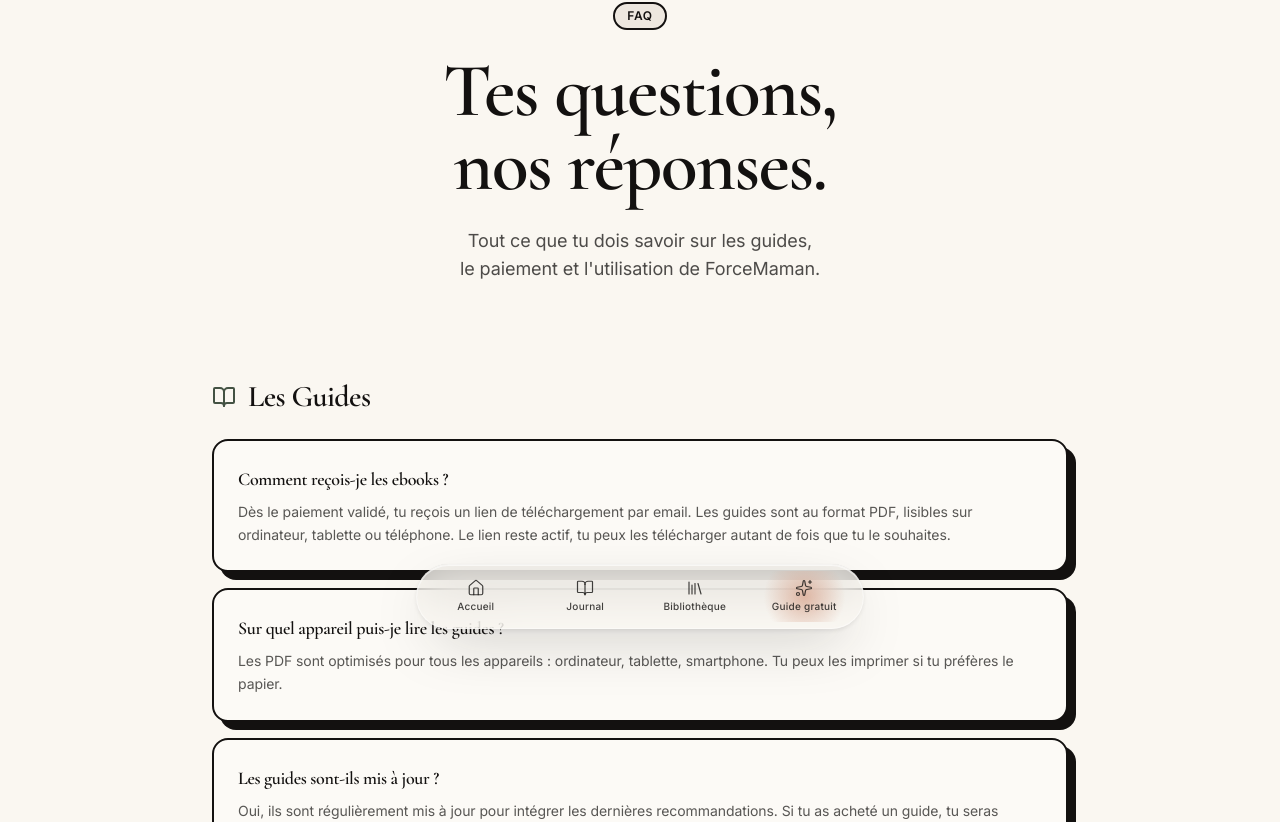
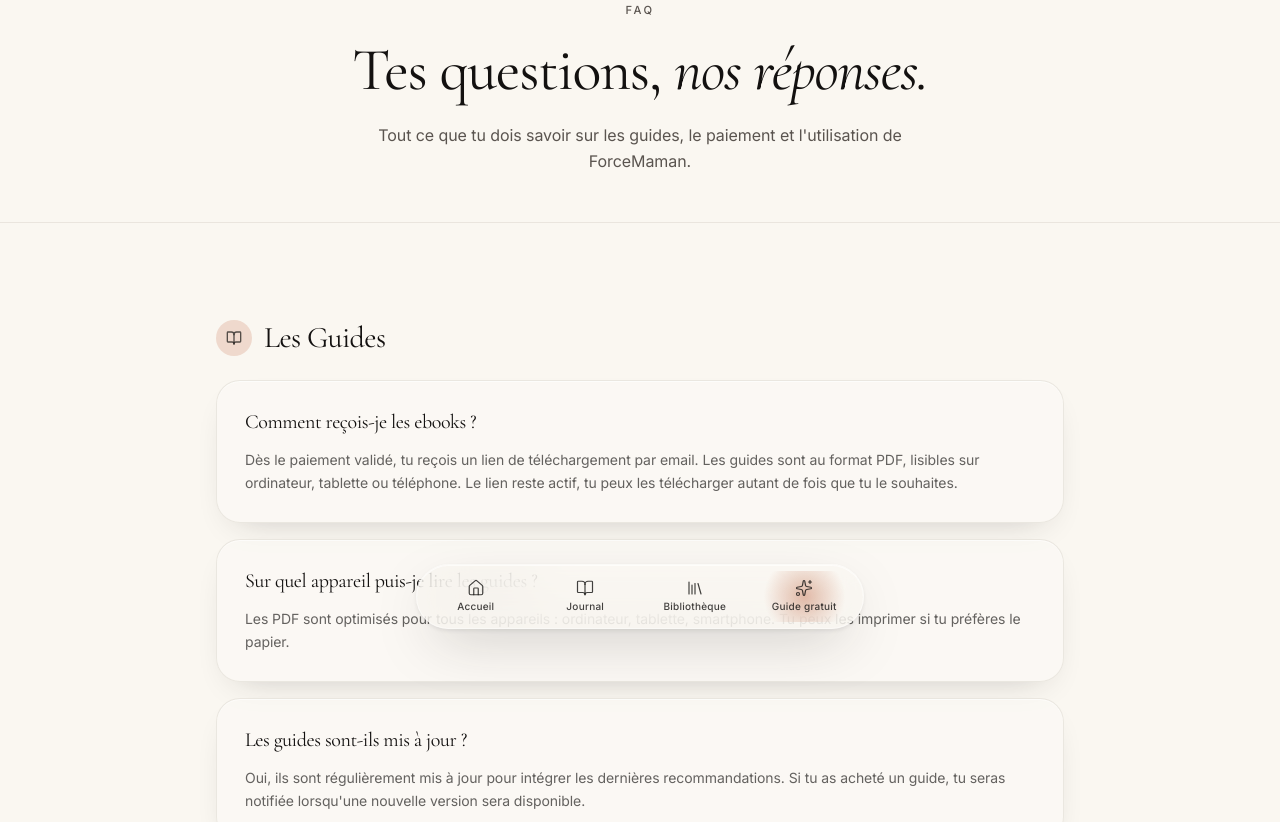
Before and after one commit to emperor987/forcemaman-guides, a React (Vite) app: page /faq in a window 1280 px wide. Shown: the part 159-981 px from the top of the page. Built offline with nearby package versions, Linux system fonts and the light colour scheme; no server answers; what @convex-dev/auth would draw is missing.

Commit message:
Freebuff: Continue

```diff
--- a/src/pages/Contact.tsx
+++ b/src/pages/Contact.tsx
@@ -32,7 +32,7 @@ export default function Contact() {
                     Message envoyé.
                   </p>
                   <p className="mt-1 text-sm leading-relaxed text-muted-foreground">
-                    Merci pour votre mot — je vous réponds sous 48 heures
+                    Merci pour votre mot, je vous réponds sous 48 heures
                     ouvrées.
                   </p>
                 </div>
--- a/src/pages/FAQ.tsx
+++ b/src/pages/FAQ.tsx
@@ -1,3 +1,4 @@
+import { Link } from "react-router";
 import Layout from "@/components/Layout";
 import Reveal from "@/components/Reveal";
 import {
@@ -16,15 +17,18 @@ const faqCategories = [
     questions: [
       {
         question: "Comment reçois-je les ebooks ?",
-        answer: "Dès le paiement validé, tu reçois un lien de téléchargement par email. Les guides sont au format PDF, lisibles sur ordinateur, tablette ou téléphone. Le lien reste actif, tu peux les télécharger autant de fois que tu le souhaites.",
+        answer:
+          "Dès le paiement validé, tu reçois un lien de téléchargement par email. Les guides sont au format PDF, lisibles sur ordinateur, tablette ou téléphone. Le lien reste actif, tu peux les télécharger autant de fois que tu le souhaites.",
       },
       {
         question: "Sur quel appareil puis-je lire les guides ?",
-        answer: "Les PDF sont optimisés pour tous les appareils : ordinateur, tablette, smartphone. Tu peux les imprimer si tu préfères le papier.",
+        answer:
+          "Les PDF sont optimisés pour tous les appareils : ordinateur, tablette, smartphone. Tu peux les imprimer si tu préfères le papier.",
       },
       {
         question: "Les guides sont-ils mis à jour ?",
-        answer: "Oui, ils sont régulièrement mis à jour pour intégrer les dernières recommandations. Si tu as acheté un guide, tu seras notifiée lorsqu'une nouvelle version sera disponible.",
+        answer:
+          "Oui, ils sont régulièrement mis à jour pour intégrer les dernières recommandations. Si tu as acheté un guide, tu seras notifiée lorsqu'une nouvelle version sera disponible.",
       },
     ],
   },
@@ -34,15 +38,18 @@ const faqCategories = [
     questions: [
       {
         question: "Comment puis-je payer ?",
-        answer: "Le paiement se fait par Stripe, de manière 100% sécurisée, par carte bancaire (Visa, Mastercard, American Express). Aucune donnée bancaire n'est stockée sur notre site.",
+        answer:
+          "Le paiement se fait par Stripe, de manière 100% sécurisée, par carte bancaire (Visa, Mastercard, American Express). Aucune donnée bancaire n'est stockée sur notre site.",
       },
       {
         question: "Reçois-je une facture ?",
-        answer: "Oui, tu reçois automatiquement une facture par email après ton achat.",
+        answer:
+          "Oui, tu reçois automatiquement une facture par email après ton achat.",
       },
       {
         question: "Le paiement est-il sécurisé ?",
-        answer: "Oui, absolument. Nous utilisons Stripe, un leader mondial du paiement en ligne. Toutes les transactions sont chiffrées et sécurisées.",
+        answer:
+          "Oui, absolument. Nous utilisons Stripe, un leader mondial du paiement en ligne. Toutes les transactions sont chiffrées et sécurisées.",
       },
     ],
   },
@@ -52,11 +59,13 @@ const faqCategories = [
     questions: [
       {
         question: "Puis-je me faire rembourser ?",
-        answer: "Oui, nous appliquons une politique de remboursement sous 14 jours après l'achat. Contacte-nous par email si tu n'es pas satisfaite.",
+        answer:
+          "Oui, nous appliquons une politique de remboursement sous 14 jours après l'achat. Contacte-nous par email si tu n'es pas satisfaite.",
       },
       {
         question: "Comment demander un remboursement ?",
-        answer: "Envoie-nous un email à hello@forcemaman.fr avec ton numéro de commande. Nous traitons ta demande sous 48 heures.",
+        answer:
+          "Envoie-nous un email à hello@forcemaman.fr avec ton numéro de commande. Nous traitons ta demande sous 48 heures.",
       },
     ],
   },
@@ -66,11 +75,13 @@ const faqCategories = [
     questions: [
       {
         question: "Les guides remplacent-ils un avis médical ?",
-        answer: "Non, absolument pas. Les guides ForceMaman sont des outils d'information et d'accompagnement. Ils ne remplacent en aucun cas un avis médical professionnel. En cas de doute ou de problème de santé, consulte un professionnel de santé qualifié.",
+        answer:
+          "Non, absolument pas. Les guides ForceMaman sont des outils d'information et d'accompagnement. Ils ne remplacent en aucun cas un avis médical professionnel. En cas de doute ou de problème de santé, consulte un professionnel de santé qualifié.",
       },
       {
         question: "Qui a écrit ces guides ?",
-        answer: "Maria Garcia, ancienne sage-femme avec 8 ans d'expérience et maman. Elle combine son expertise professionnelle avec son vécu personnel pour offrir des conseils bienveillants et pertinents.",
+        answer:
+          "Maria Garcia, ancienne sage-femme avec 8 ans d'expérience et maman. Elle combine son expertise professionnelle avec son vécu personnel pour offrir des conseils bienveillants et pertinents.",
       },
     ],
   },
@@ -80,11 +91,13 @@ const faqCategories = [
     questions: [
       {
         question: "Comment contacter ForceMaman ?",
-        answer: "Tu peux nous écrire à hello@forcemaman.fr. Nous répondons à tous les messages sous 48 heures. Pour une question urgente de santé, contacte directement un professionnel de santé.",
+        answer:
+          "Tu peux nous écrire à hello@forcemaman.fr. Nous répondons à tous les messages sous 48 heures. Pour une question urgente de santé, contacte directement un professionnel de santé.",
       },
       {
         question: "Puis-je vous suggérer un sujet de guide ?",
-        answer: "Bien sûr ! Nous sommes toujours à l'écoute des besoins des mamans. Envoie-nous tes suggestions à hello@forcemaman.fr.",
+        answer:
+          "Bien sûr ! Nous sommes toujours à l'écoute des besoins des mamans. Envoie-nous tes suggestions à hello@forcemaman.fr.",
       },
     ],
   },
@@ -93,17 +106,15 @@ const faqCategories = [
 export default function FAQ() {
   return (
     <Layout>
-      {/* Header */}
-      <section className="py-16 sm:py-24">
-        <div className="mx-auto max-w-3xl px-5 text-center">
+      {/* ============ HEADER ============ */}
+      <section className="border-b border-border/60">
+        <div className="mx-auto max-w-3xl px-6 pb-12 pt-16 text-center lg:pt-24">
           <Reveal>
-            <span className="inline-block rounded-full border-2 border-ink bg-secondary px-3 py-1 text-xs font-semibold uppercase tracking-wider text-ink">
-              FAQ
-            </span>
-            <h1 className="mt-6 font-display text-fluid-hero font-bold text-ink text-balance">
-              Tes questions, nos réponses.
+            <p className="eyebrow">FAQ</p>
+            <h1 className="mt-5 font-serif text-4xl leading-[1.05] text-foreground sm:text-6xl">
+              Tes questions, <span className="italic">nos réponses.</span>
             </h1>
-            <p className="mt-6 text-lg text-ink/75 max-w-xl mx-auto text-balance">
+            <p className="mx-auto mt-5 max-w-xl text-base leading-relaxed text-muted-foreground">
               Tout ce que tu dois savoir sur les guides, le paiement et
               l'utilisation de ForceMaman.
             </p>
@@ -111,28 +122,30 @@ export default function FAQ() {
         </div>
       </section>
 
-      {/* Categories */}
-      <section className="pb-20 sm:pb-24">
-        <div className="mx-auto max-w-4xl px-5">
-          <div className="space-y-12">
+      {/* ============ CATÉGORIES ============ */}
+      <section className="py-16 sm:py-24">
+        <div className="mx-auto max-w-4xl px-6">
+          <div className="space-y-14">
             {faqCategories.map((category, catIndex) => (
-              <Reveal key={category.title} delay={catIndex * 40}>
-                <div className="flex items-center gap-3 mb-6">
-                  <category.icon className="h-6 w-6 text-primary" />
-                  <h2 className="font-display text-2xl sm:text-3xl font-bold text-ink">
+              <Reveal key={category.title} delay={(catIndex % 2) * 60}>
+                <div className="flex items-center gap-3">
+                  <span className="grid size-9 place-items-center rounded-full bg-[color-mix(in_oklab,var(--accent)_35%,var(--background))]">
+                    <category.icon className="size-4 text-foreground/70" />
+                  </span>
+                  <h2 className="font-serif text-2xl leading-tight text-foreground sm:text-3xl">
                     {category.title}
                   </h2>
                 </div>
-                <div className="space-y-4">
+                <div className="mt-6 space-y-4">
                   {category.questions.map((item) => (
                     <div
                       key={item.question}
-                      className="rounded-2xl border-2 border-ink bg-card p-6 shadow-bold"
+                      className="rounded-3xl border border-border/60 bg-card/55 p-6 shadow-[0_14px_36px_-22px_rgba(35,33,32,0.3),inset_0_1px_0_rgba(255,255,255,0.6)] sm:p-7"
                     >
-                      <h3 className="font-display text-lg font-semibold text-ink">
+                      <h3 className="font-serif text-xl leading-snug text-foreground">
                         {item.question}
                       </h3>
-                      <p className="mt-2 text-ink/70 leading-relaxed text-sm">
+                      <p className="mt-3 text-sm leading-relaxed text-foreground/65">
                         {item.answer}
                       </p>
                     </div>
@@ -144,24 +157,24 @@ export default function FAQ() {
         </div>
       </section>
 
-      {/* Contact */}
-      <section className="bg-ink text-cream py-20">
-        <div className="mx-auto max-w-3xl px-5 text-center">
+      {/* ============ CONTACT ============ */}
+      <section className="border-t border-border/60 px-6 py-20 sm:py-24">
+        <div className="mx-auto max-w-2xl text-center">
           <Reveal>
-            <HelpCircle className="h-10 w-10 text-primary mx-auto" />
-            <h2 className="mt-5 font-display text-fluid-h2 font-bold text-balance">
-              Tu n'as pas trouvé ta réponse ?
+            <HelpCircle className="mx-auto size-8 text-foreground/40" />
+            <h2 className="mt-5 font-serif text-3xl leading-tight text-foreground sm:text-4xl">
+              Tu n'as pas trouvé <span className="italic">ta réponse ?</span>
             </h2>
-            <p className="mt-4 text-cream/75 text-lg">
+            <p className="mt-4 text-base leading-relaxed text-muted-foreground">
               Écris-nous, nous te répondons sous 48 heures.
             </p>
-            <a
-              href="mailto:hello@forcemaman.fr"
-              className="mt-8 inline-flex items-center justify-center gap-2 rounded-xl bg-primary text-primary-foreground border-2 border-cream/40 px-6 py-3.5 font-semibold shadow-[8px_8px_0_0_rgba(255,255,255,0.15)] transition-transform hover:translate-x-[2px] hover:translate-y-[2px] hover:shadow-none"
+            <Link
+              to="/contact"
+              className="mt-8 inline-flex h-12 items-center justify-center gap-2 rounded-full bg-primary px-8 text-xs font-medium uppercase tracking-[0.18em] text-primary-foreground transition-colors hover:bg-primary/90"
             >
-              <Mail className="h-4 w-4" />
-              hello@forcemaman.fr
-            </a>
+              <Mail className="size-4" />
+              Nous écrire
+            </Link>
           </Reveal>
         </div>
       </section>
--- a/src/pages/Landing.tsx
+++ b/src/pages/Landing.tsx
@@ -305,7 +305,7 @@ export default function Landing() {
               <p>
                 Après la naissance de mon premier bébé, j'ai compris une chose
                 : personne ne nous parle vraiment de la charge mentale qui
-                arrive avec lui. Pas seulement les couches et les biberons —
+                arrive avec lui. Pas seulement les couches et les biberons,
                 mais ce flux constant de petites décisions, de listes invisibles
                 et de choses à ne pas oublier.
               </p>
--- a/src/pages/Ressources.tsx
+++ b/src/pages/Ressources.tsx
@@ -54,7 +54,7 @@ export default function Ressources() {
               </h1>
               <p className="mx-auto mt-5 max-w-xl text-base leading-relaxed text-muted-foreground">
                 Ici vivent les outils, objets et lectures qui m'accompagnent
-                vraiment. Cette bibliothèque s'enrichit doucement — sans bruit,
+                vraiment. Cette bibliothèque s'enrichit doucement, sans bruit,
                 sans hâte.
               </p>
             </Reveal>
@@ -123,7 +123,7 @@ export default function Ressources() {
                         <ArrowRight className="size-3" />
                       </a>
                       <p className="mt-3 text-center text-[11px] text-muted-foreground">
-                        Lien affilié — sans coût supplémentaire pour vous.
+                        Lien affilié, sans coût supplémentaire pour vous.
                       </p>
                     </div>
                   </article>
```
Also changed, not shown: src/components/Footer.tsx (+11 -1 lines), src/lib/journal.ts (+5 -5 lines), src/pages/Journal.tsx (+39 -3 lines).
